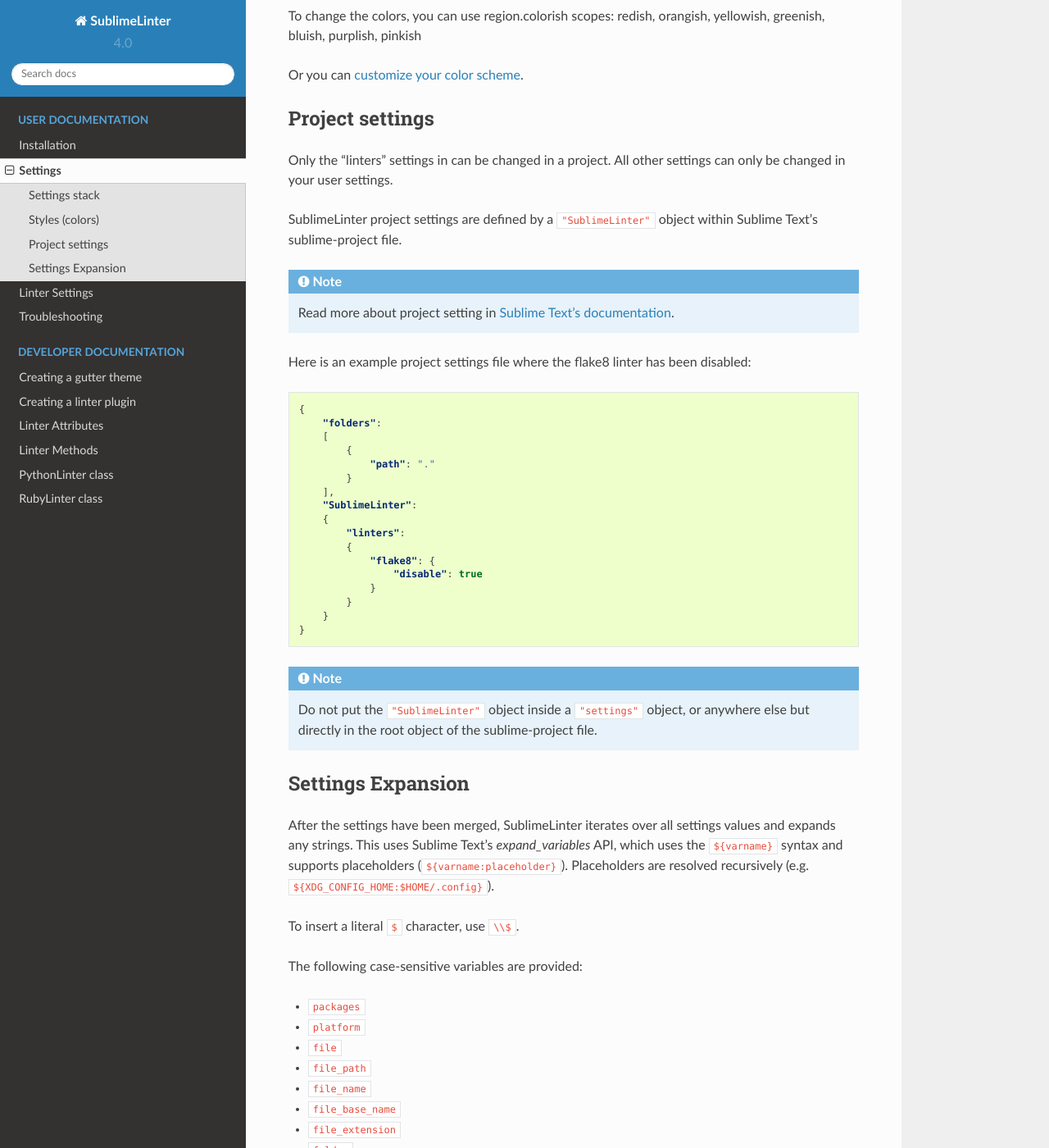
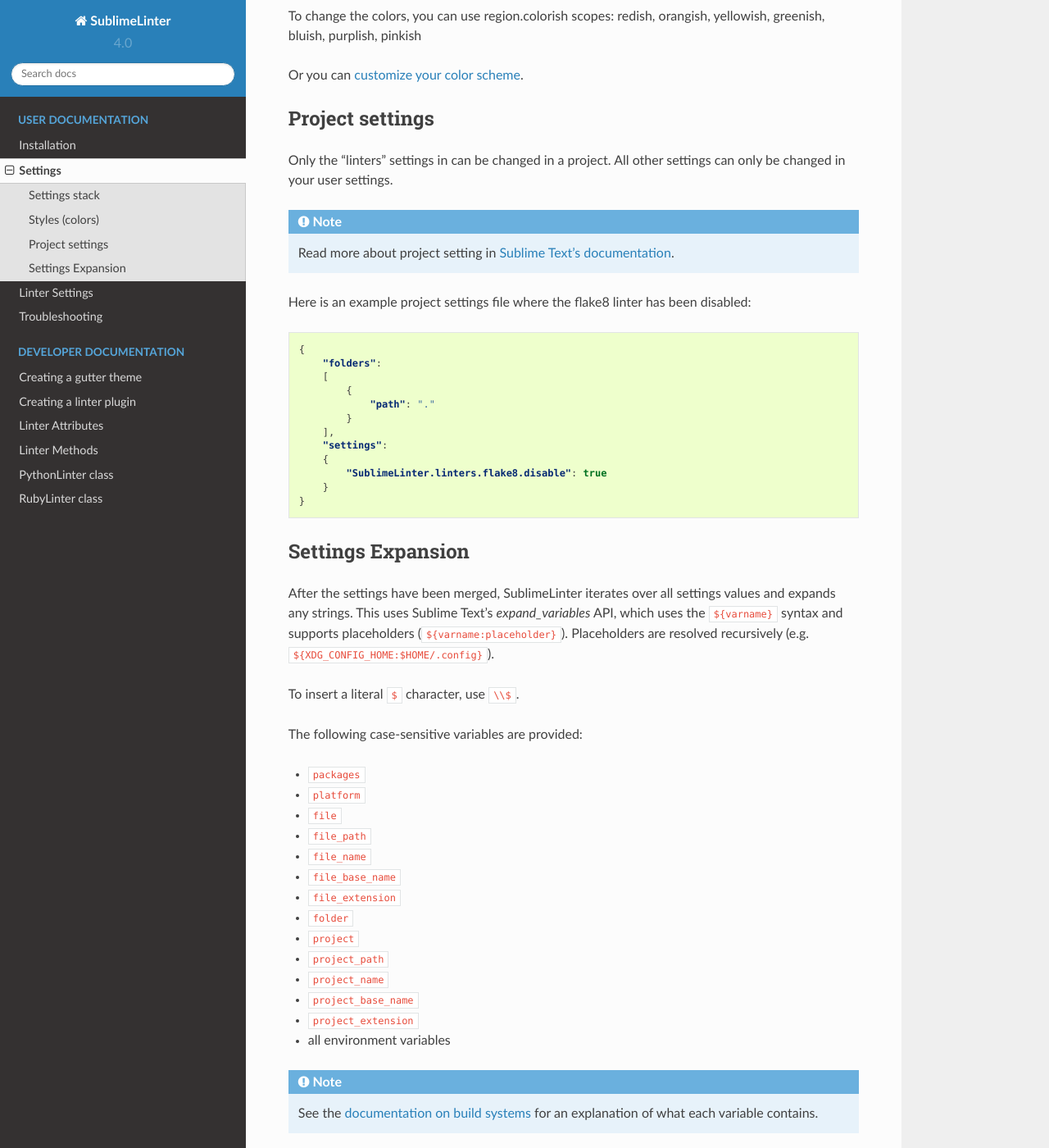
Before and after one commit to SublimeLinter/SublimeLinter, a Sphinx documentation site: the page built from docs/settings.rst, in a window 1280 px wide and 1400 px high, scrolled down 919 px. Shown: the whole window at 82% size. Built offline with Sphinx 7.4.7 and the Read the Docs theme 2.0.0, drawn with Linux system fonts in a browser that asks for light colours.

Commit message:
update settings doc

```diff
--- a/docs/settings.rst
+++ b/docs/settings.rst
@@ -47,9 +47,6 @@
 Only the "linters" settings in can be changed in a project.
 All other settings can only be changed in your user settings.
 
-SublimeLinter project settings are defined by a ``"SublimeLinter"`` object
-within Sublime Text's sublime-project file.
-
 .. note::
 
     Read more about project setting in
@@ -66,21 +63,11 @@
                 "path": "."
             }
         ],
-        "SublimeLinter":
+        "settings":
         {
-            "linters":
-            {
-                "flake8": {
-                    "disable": true
-                }
-            }
+            "SublimeLinter.linters.flake8.disable": true
         }
     }
-
-.. note::
-
-    Do not put the ``"SublimeLinter"`` object inside a ``"settings"`` object,
-    or anywhere else but directly in the root object of the sublime-project file.
 
 
 .. _settings-expansion:
```
